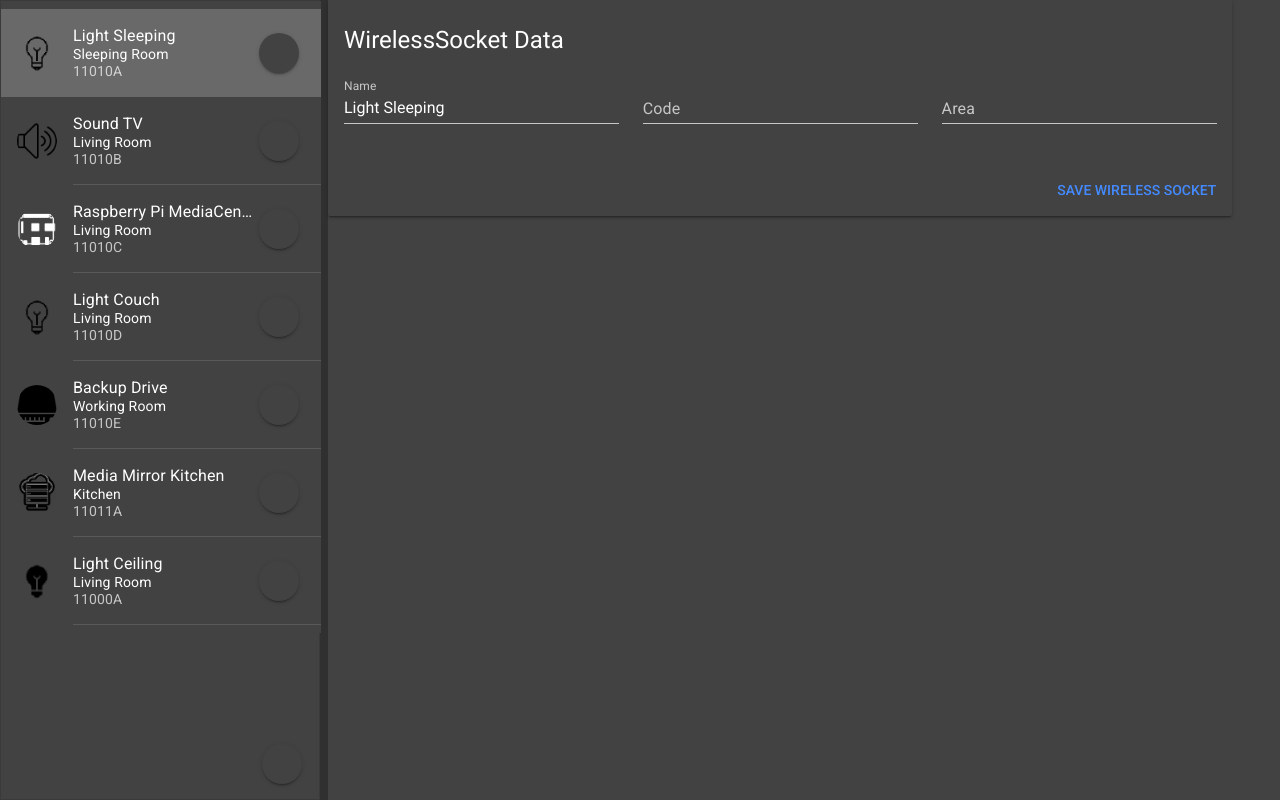
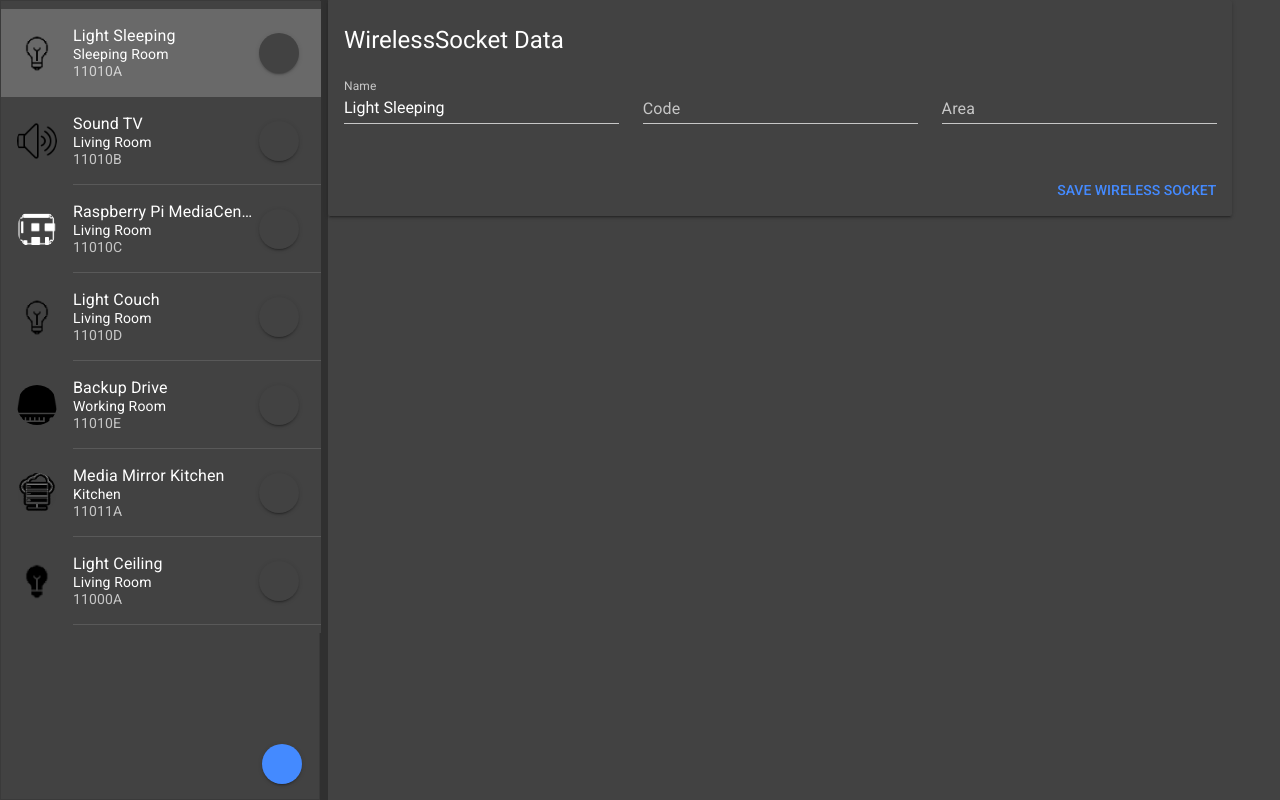
Before and after one commit to LucaHome/LucaHome-Nextcloud, a Vue app in the folder lucahome/: page / in a window 1280 px wide. Built offline with nearby package versions, Linux system fonts and the light colour scheme.

Commit message:
style add button with primary color

```diff
--- a/lucahome/src/components/ListView.vue
+++ b/lucahome/src/components/ListView.vue
@@ -22,7 +22,7 @@
       </div>
     </md-list>
 
-    <md-button class="md-icon-button md-raised add-button" @click="addWirelessSocket">
+    <md-button class="md-icon-button md-raised add-button md-primary" @click="addWirelessSocket">
       <md-icon class="fas fa-plus-circle"></md-icon>
     </md-button>
   </div>
```
